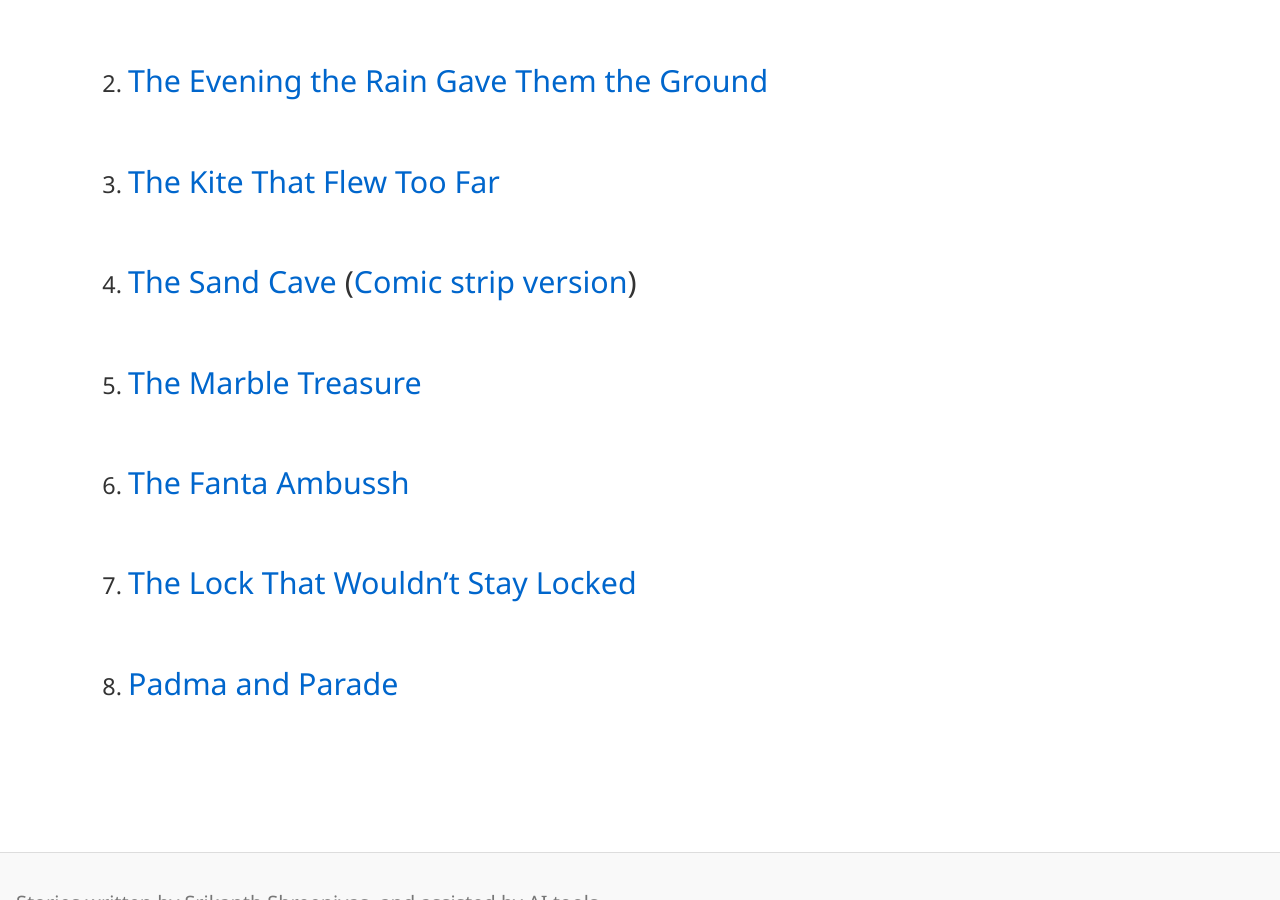
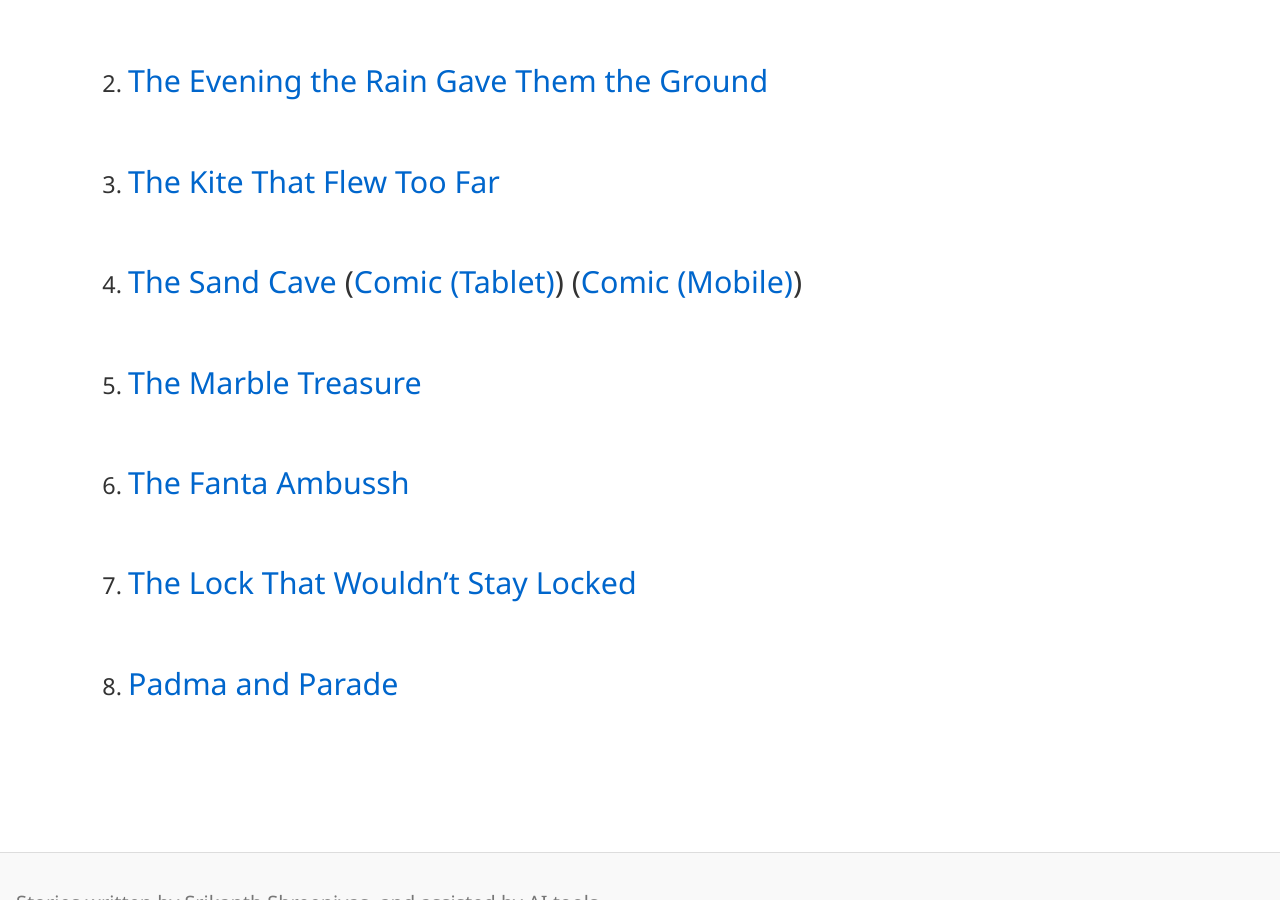
Before and after one commit to srikanthps/The-Companion, a Jekyll site: the page built from Small-Stories-Big-World/index.md, in a window 1280 px wide and 900 px high, scrolled down 533 px. Built offline with Jekyll 4.4.1, drawn with Linux system fonts in a browser that asks for light colours; our own code applies the rules of GitHub Pages for plain Markdown files.

Commit message:
Update comic strip links for 'The Sand Cave'

```diff
--- a/Small-Stories-Big-World/index.md
+++ b/Small-Stories-Big-World/index.md
@@ -11,7 +11,7 @@ Small stories from ordinary Indian lives
 3. [The Kite That Flew Too Far](./kite.md)
 
 4. [The Sand Cave](./sandcave.md)
-   ([Comic strip version](./sand-castle-comic.md))
+   ([Comic (Tablet)](./sand-castle-comic.md)) ([Comic (Mobile)](./sand-castle-comic-mobile.md))
 
 6. [The Marble Treasure](./marble.md)
 
```
